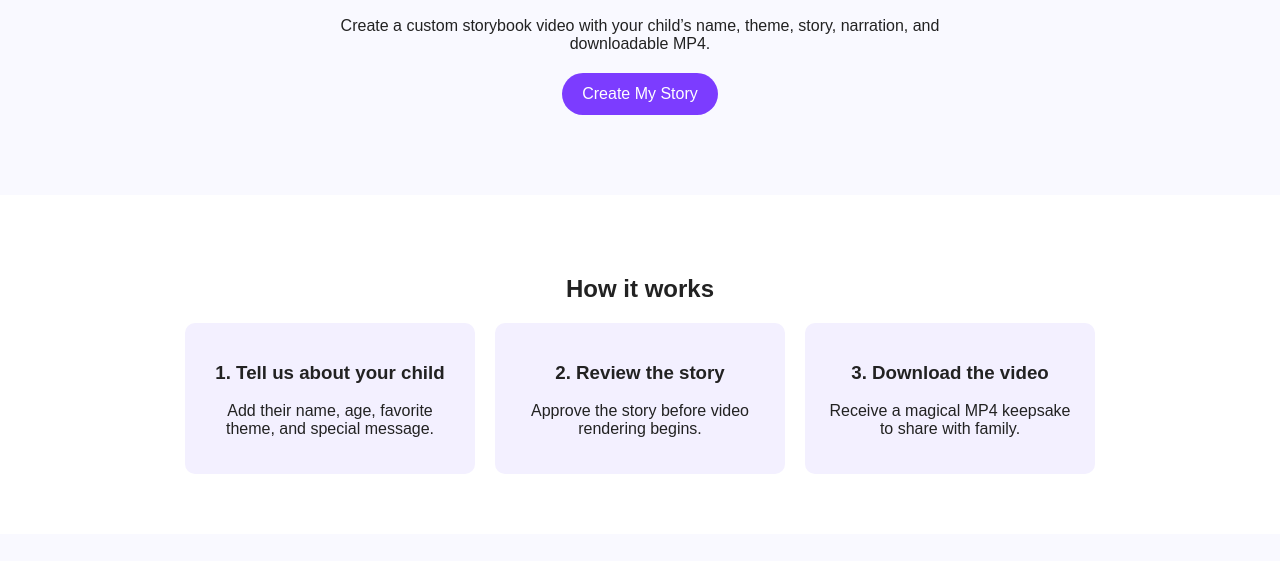
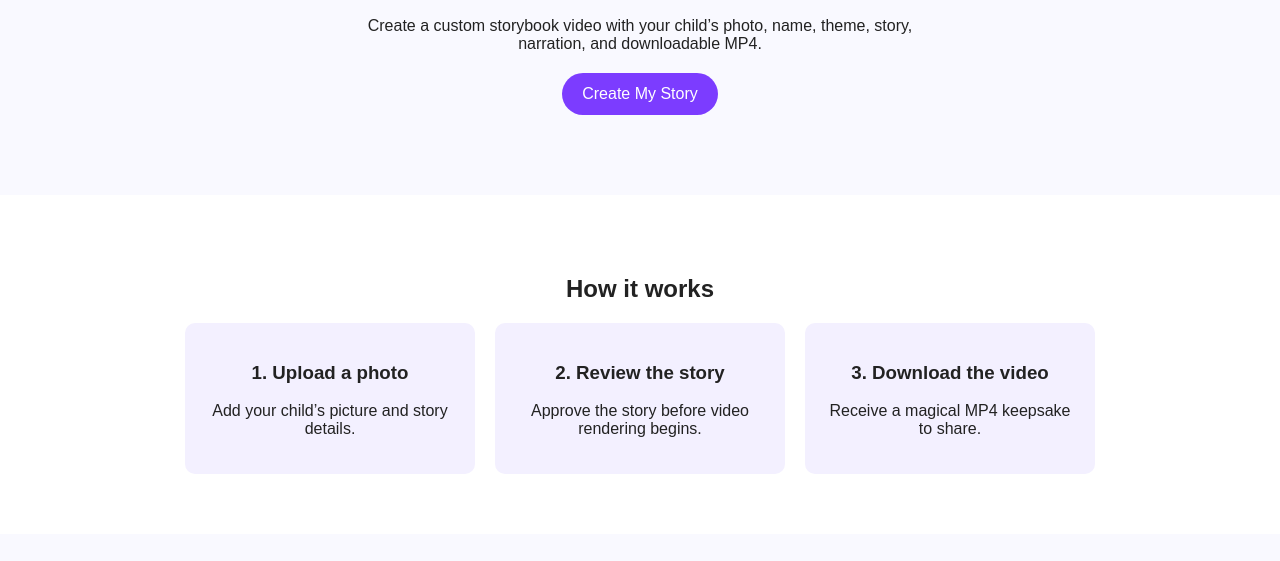
Before and after one commit to odayc99-tech/KidzRstarz, a website: page index.html in a window 1280 px wide. Shown: the part 239-800 px from the top of the page. Drawn offline with Linux system fonts and the light colour scheme.

Commit message:
Update index.html

```diff
--- a/index.html
+++ b/index.html
@@ -15,7 +15,7 @@
     <div>
       <p class="badge">Personalized storybook videos</p>
       <h1>Turn your child into the star of a magical video.</h1>
-      <p>Create a custom storybook video with your child’s name, theme, story, narration, and downloadable MP4.</p>
+      <p>Create a custom storybook video with your child’s photo, name, theme, story, narration, and downloadable MP4.</p>
       <a class="button" href="#create">Create My Story</a>
     </div>
   </section>
@@ -23,18 +23,9 @@
   <section class="steps">
     <h2>How it works</h2>
     <div class="grid">
-      <article>
-        <h3>1. Tell us about your child</h3>
-        <p>Add their name, age, favorite theme, and special message.</p>
-      </article>
-      <article>
-        <h3>2. Review the story</h3>
-        <p>Approve the story before video rendering begins.</p>
-      </article>
-      <article>
-        <h3>3. Download the video</h3>
-        <p>Receive a magical MP4 keepsake to share with family.</p>
-      </article>
+      <article><h3>1. Upload a photo</h3><p>Add your child’s picture and story details.</p></article>
+      <article><h3>2. Review the story</h3><p>Approve the story before video rendering begins.</p></article>
+      <article><h3>3. Download the video</h3><p>Receive a magical MP4 keepsake to share.</p></article>
     </div>
   </section>
 
@@ -44,6 +35,7 @@
       <input name="childName" placeholder="Child's name" required />
       <input name="age" placeholder="Age" required />
       <input name="theme" placeholder="Theme, e.g. princess, dinosaurs, space" required />
+      <input name="photo" type="file" accept="image/*" required />
       <textarea name="message" placeholder="Special message"></textarea>
       <button>Create Story Preview</button>
     </form>
```
